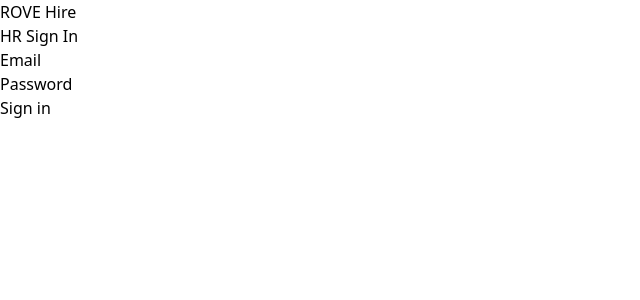
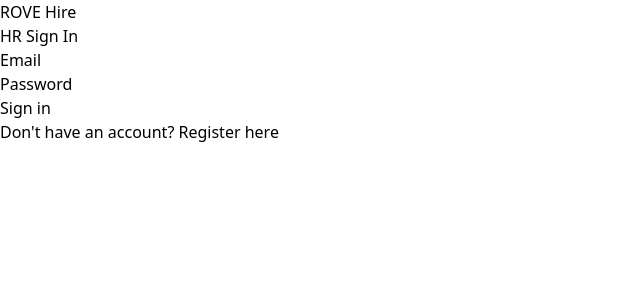
Before and after one commit to kavinjoe034-pixel/hr_portal, a React app in the folder client/: page /login in a window 1280 px wide. Shown: the top 300 px of the page, without its empty margins (0-640 px from the left). Built offline with nearby package versions, Linux system fonts and the light colour scheme; no server answers; the HTML template or start-up script is replaced by a standard one.

Commit message:
Add registration link to Login page

```diff
--- a/client/src/pages/Login.tsx
+++ b/client/src/pages/Login.tsx
@@ -1,6 +1,6 @@
 import { useState } from 'react'
 import { useForm } from 'react-hook-form'
-import { useNavigate } from 'react-router-dom'
+import { useNavigate, Link } from 'react-router-dom'
 import { useAuth } from '../context/AuthContext'
 import api from '../lib/api'
 import { Button } from '../components/ui/Button'
@@ -70,6 +70,15 @@
             {isSubmitting ? 'Signing in...' : 'Sign in'}
           </Button>
         </form>
+
+        <div className="text-center text-sm">
+          <p className="text-gray-600">
+            Don't have an account?{' '}
+            <Link to="/register" className="font-medium text-blue-600 hover:text-blue-700">
+              Register here
+            </Link>
+          </p>
+        </div>
       </div>
     </div>
   )
```
